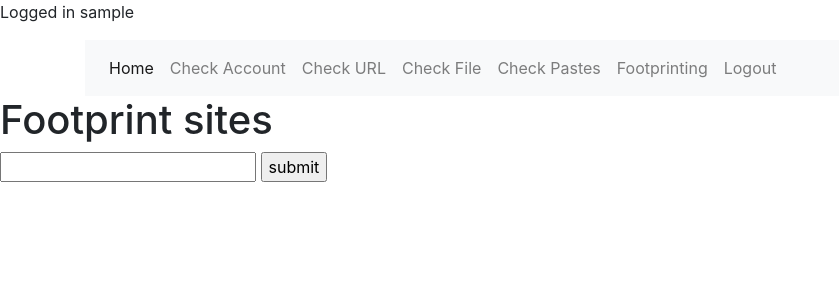
After one commit to adamc1008/FYP, a Flask app: page /footprinting in a window 1280 px wide. The commit adds this page. Shown: the top 300 px of the page, without its empty margins (0-839 px from the left). Run offline with Flask 3, Linux system fonts and the light colour scheme; the visitor is signed in with stand-in values (Sample User, id 1); parts of the project's set-up code (start-up, migrations or seed data) failed here and were passed over; some libraries are stand-ins or nearby versions.

Commit message:
added footprinting services using the shodan API

```diff
--- a/Project_4.0/app.py
+++ b/Project_4.0/app.py
@@ -7,6 +7,8 @@ from pymongo.mongo_client import MongoClient
 import configparser
 import bcrypt
 import requests
+import shodan
+from shodan import Shodan
 
 config = configparser.ConfigParser()
 config.read('config.ini')
@@ -198,6 +200,32 @@ def checkPastes():
         return render_template('checkPastes.html', result = response.json() ,username=session['username'])
         #return render_template('checkAccount.html', results=response.json)
 
+@app.route('/footprinting', methods = ['POST', 'GET'])
+def footprinting():
+    if request.method == 'GET':
+        return render_template('footprinting.html', username=session['username'])
+    if request.method == 'POST':
+        shodan_key = config['API']['shodan_key']
+        api = Shodan(shodan_key)
+
+        ip = request.form.get('ip')
+        host = api.host(ip)
+
+        output = """
+            IP: {}
+            Organization: {}
+            Operating System: {}
+        """.format(host['ip_str'], host.get('org', 'n/a'), host.get('os', 'n/a'))
+
+        # Concatenate all banners to the output string
+        for item in host['data']:
+            output += """
+                Port: {}
+                Banner: {}
+
+            """.format(item['port'], item['data'])
+        return render_template('footprinting.html', result = output ,username=session['username'])
+
 @app.route('/logout')
 def logout():
     session.pop('username', None)
--- a/Project_4.0/templates/base.html
+++ b/Project_4.0/templates/base.html
@@ -35,6 +35,10 @@
 
                     <li role="presentation" class="nav-item">
                         <a class="nav-link" href="/checkPastes"> Check Pastes </a>
+                    </li>
+
+                    <li role="presentation" class="nav-item">
+                        <a class="nav-link" href="/footprinting"> Footprinting </a>
                     </li>
 
                     <li role="presentation" class="nav-item">
--- /dev/null
+++ b/Project_4.0/templates/footprinting.html
@@ -0,0 +1,14 @@
+{% extends "base.html" %}
+{% block title %}Footprinting{% endblock %}
+{% block content %}
+<h1>Footprint sites</h1>
+<form action="/footprinting" method="post" enctype="multipart/form-data">
+<input type="text" name="ip" id="ip" >
+    <input type="submit" value="submit">
+</form>
+
+{%if result is defined %}
+<p1>{{result}}</p1>
+{% endif %}
+
+{% endblock %}
```
